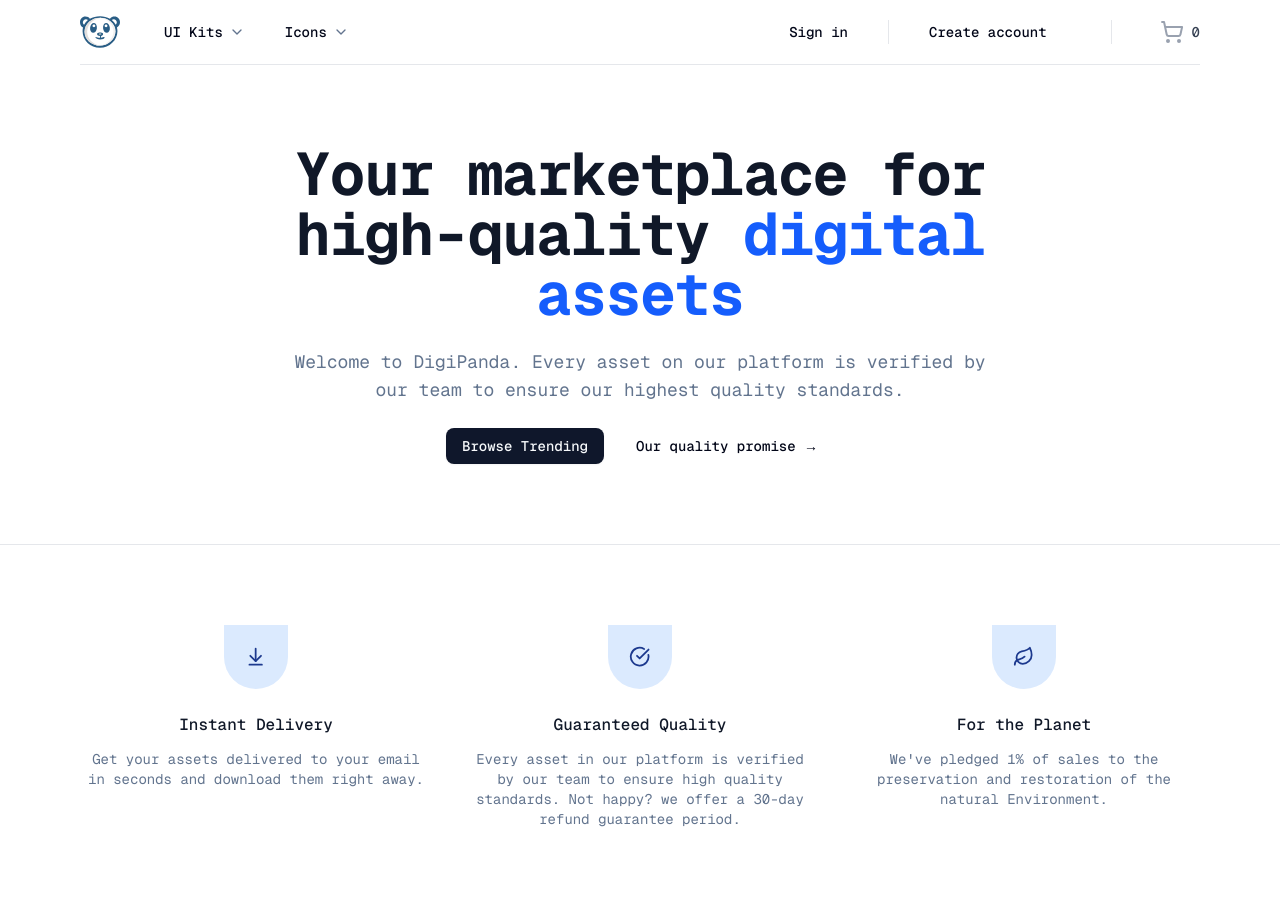
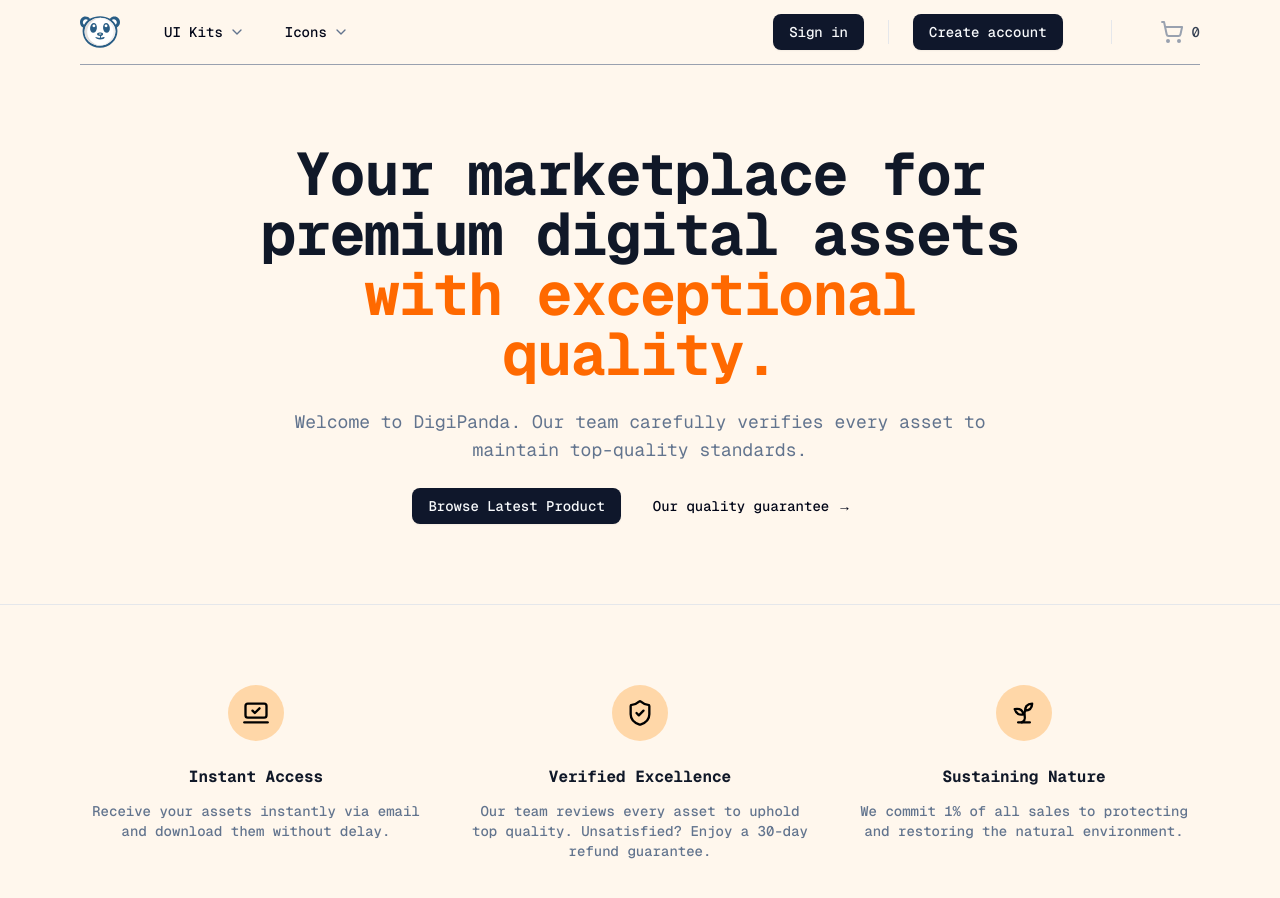
Before and after one commit to M0hitThapa/DigiPanda, a Next.js app: page / in a window 1280 px wide. Shown: the top 898 px of the page. Built offline with nearby package versions, Linux system fonts and the light colour scheme.

Commit message:
updated ui

```diff
--- a/src/app/globals.css
+++ b/src/app/globals.css
@@ -124,6 +124,6 @@
     @apply border-border outline-ring/50;
   }
   body {
-    @apply bg-background text-foreground;
+    @apply bg-orange-50 text-foreground;
   }
 }
--- a/src/app/page.tsx
+++ b/src/app/page.tsx
@@ -1,36 +1,37 @@
 import MaxWidthWrapper from "@/components/MaxWidthWrapper";
 import { buttonVariants } from "@/components/ui/button";
 import { Button } from "@/components/ui/button";
-import { ArrowDownToLine, CheckCircle, Leaf } from "lucide-react";
+import {  LaptopMinimalCheck, ShieldCheck, Sprout } from "lucide-react";
 import Link from "next/link";
 
 const perks = [
   {
-    name:"Instant Delivery",
-    Icon:ArrowDownToLine,
-    description:"Get your assets delivered to your email in seconds and download them right away."
+    name: "Instant Access",
+    Icon: LaptopMinimalCheck,
+    description: "Receive your assets instantly via email and download them without delay."
   },
   {
-    name:"Guaranteed Quality",
-    Icon:CheckCircle,
-    description:"Every asset in our platform is verified by our team to ensure high quality standards. Not happy? we offer a 30-day refund guarantee period."
+    name: "Verified Excellence",
+    Icon: ShieldCheck,
+    description: "Our team reviews every asset to uphold top quality. Unsatisfied? Enjoy a 30-day refund guarantee."
   },
   {
-    name:"For the Planet",
-    Icon:Leaf,
-    description:"We've pledged 1% of sales to the preservation and restoration of the natural Environment."
+    name: "Sustaining Nature",
+    Icon: Sprout,
+    description: "We commit 1% of all sales to protecting and restoring the natural environment."
   },
+
 ]
 export default function Home() {
   return(
   <>
   <MaxWidthWrapper>
     <div className="py-20 mx-auto text-center flex flex-col items-center max-w-3xl">
-      <h1 className="text-4xl font-bold tracking-tight text-gray-900 sm:text-6xl">Your marketplace for high-quality{' '}<span className="text-blue-600">digital assets</span></h1>
-      <p className="mt-6 text-lg max-w-prose text-muted-foreground">Welcome to DigiPanda. Every asset on our platform is verified by our team to ensure our highest quality standards.</p>
+      <h1 className="text-4xl font-bold tracking-tight text-gray-900 sm:text-6xl">Your marketplace for premium digital assets{' '}<span className="text-orange-500">with exceptional quality.</span></h1>
+      <p className="mt-6 text-lg max-w-prose text-muted-foreground">Welcome to DigiPanda. Our team carefully verifies every asset to maintain top-quality standards.</p>
       <div className="flex flex-col sm:flex-row gap-4 mt-6">
-      <Link href='/products' className={buttonVariants()} >Browse Trending</Link>
-      <Button variant={"ghost"}>Our quality promise &rarr;</Button>
+      <Link href='/products' className={buttonVariants()}  >Browse Latest Product</Link>
+      <Button variant={"ghost"} className="hover:bg-orange-200">Our quality guarantee &rarr;</Button>
       </div>
     </div>
     {/*todo list */}
@@ -41,15 +42,15 @@ export default function Home() {
       {perks.map((perk) => (
         <div key={perk.name} className="text-center md:flex md:items-start md:text-left lg:block lg:text-center">
           <div className="md:flex-shrink-0 flex justify-center">
-            <div className="h-16 w-16 flex items-center justify-center rounded-b-full bg-blue-100 text-blue-900">
-              {<perk.Icon className="w-1/3 h-1/3" />}
+            <div className="h-14 w-14 flex items-center justify-center rounded-full bg-orange-200 text-black">
+              {<perk.Icon className="w-2/4 h-2/4" />}
 
             </div>
           </div>
 
           <div className="mt-6 md:ml-4 md:mt-0 lg:ml-0 lg:mt-6">
-            <h3 className="text-base font-medium text-gray-900">{perk.name}</h3>
-            <p className="mt-3 text-sm text-muted-foreground">{perk.description}</p>
+            <h3 className="text-base font-bold  text-gray-900">{perk.name}</h3>
+            <p className="mt-3 text-sm text-muted-foreground font-medium">{perk.description}</p>
           </div>
         </div>
       ))}
--- a/src/components/Cart.tsx
+++ b/src/components/Cart.tsx
@@ -11,15 +11,16 @@ import Image from "next/image"
 
 const Cart = () => {
 
-  const itemCount = 0
+  const itemCount = 1
 
   const fee = 2
   return <Sheet>
-    <SheetTrigger className="group -m-2 flex items-center p-2"><ShoppingCart aria-hidden='true' className="h-6 w-6 flex-shrink-0 text-gray-400 group-hover:text-gray-500" />
+    <SheetTrigger className="group -m-2 flex items-center p-2">
+      <ShoppingCart aria-hidden='true' className="h-6 w-6 flex-shrink-0 text-gray-400 group-hover:text-gray-500" />
     <span className="ml-2 text-sm font-medium text-gray-700 group-hover:text-gray-800">
       0
       </span></SheetTrigger>
-      <SheetContent className="flex w-full flex-col pr-0 pl-4 sm:max-w-lg">
+      <SheetContent className="flex w-full flex-col pr-0 pl-4 sm:max-w-lg bg-orange-50 ">
         <SheetHeader className="space-y-2.5 pr-6  ">
           <SheetTitle>Cart (0)</SheetTitle>
         </SheetHeader>
--- a/src/components/NavItem.tsx
+++ b/src/components/NavItem.tsx
@@ -31,10 +31,10 @@ const NavItem = ({isAnyOpen, category, handleOpen, isOpen}: NavItemProps) => {
                 "animate-in fade-in-10 slide-in-from-top-5":!isAnyOpen,
             })}>
                 <div className="absolute inset-0 top-1/2 bg-white shadow" aria-hidden="true" />
-                <div className="relative bg-white">
-                    <div className="mx-auto max-w-7xl px-8">
-                        <div className="grid grid-cols-4 gap-x-8 gap-y-10 py-16">
-                            <div className="col-span-4 col-start-1 grid grid-cols-3 gap-x-8">
+                <div className="relative bg-orange-50">
+                    <div className="mx-auto max-w-5xl px-8">
+                        <div className="grid grid-cols-4 gap-x-6 gap-y-6 py-15">
+                            <div className="col-span-4 col-start-1 grid grid-cols-3 gap-x-6">
                                 {category.featured.map((item) => (
                                     <div key={item.name} className="group relative text-base sm:text-sm">
                                         <div className="relative aspect-video overflow-hidden rounded-lg bg-gray-100 group-hover:opacity-75">
--- a/src/components/Navbar.tsx
+++ b/src/components/Navbar.tsx
@@ -10,11 +10,11 @@ const Navbar = () => {
     const user = null
     return(
         <div className="bg-white sticky z-50 top-0 inset-x-0 h-16">
-            <header className="relative bg-white">
+            <header className="relative bg-orange-50">
                 <MaxWidthWrapper>
 
 
-                    <div className="border-b border-gray-200">
+                    <div className="border-b border-gray-400">
                         <div className="flex h-16 items-center">
                             {/*Todo: Mob Nav */}
 
@@ -33,12 +33,12 @@ const Navbar = () => {
                             <div className="ml-auto flex items-center">
 
                                 <div className="hidden lg:flex lg:flex-1 lg:items-center lg:justify-end lg:space-x-6">
-                                    {user ? null :( <Link href="/sign-in" className={buttonVariants({variant:'ghost',})}>
+                                    {user ? null :( <Link href="/sign-in" className={buttonVariants({variant:'default',})}>
                                     Sign in</Link>)}
 
                                     {user ? null:( <span className="h-6 w-px bg-gray-200" aria-hidden='true'></span> )}
 
-                                    {user ? <p></p> : (<Link href='/sign-up' className={buttonVariants({variant:"ghost",})}>Create account</Link>)}
+                                    {user ? <p></p> : (<Link href='/sign-up' className={buttonVariants({variant:"default",})}>Create account</Link>)}
 
                                     {user ? <span className="h-6 w-px bg-gray-200" aria-hidden='true'></span>: null}
 
```
